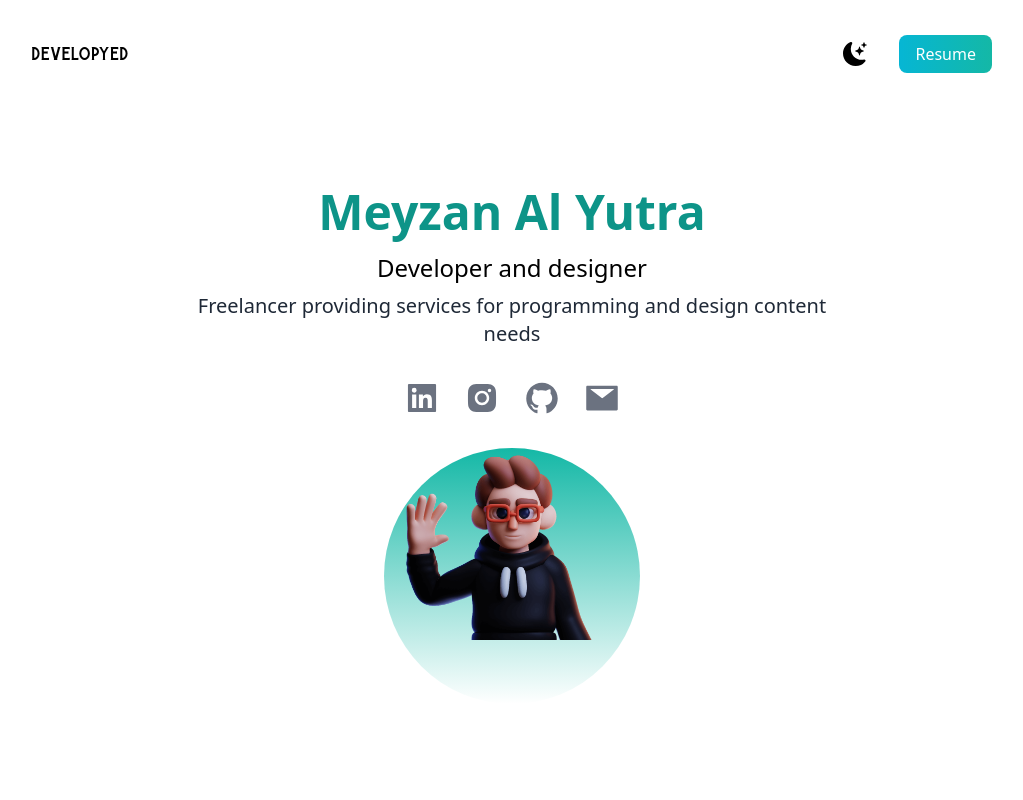
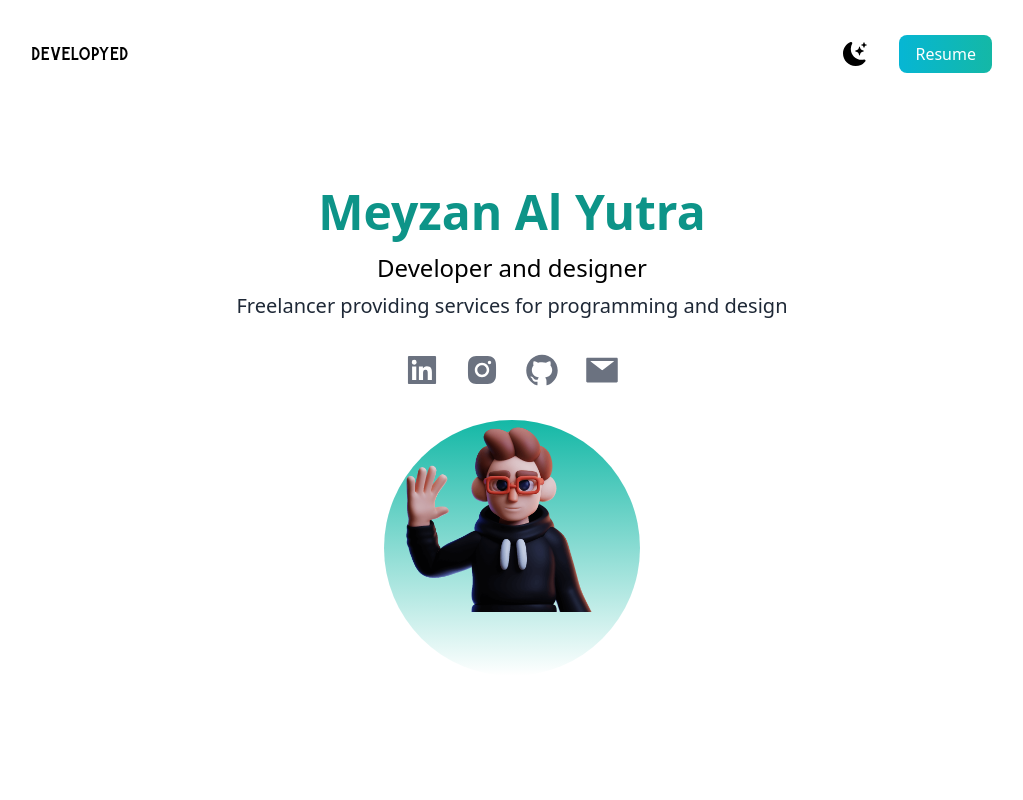
Before and after one commit to Meyzan16/portopolio-next, a Next.js app: page / in a window 1280 px wide. Shown: the top 800 px of the page, without its empty margins (128-1151 px from the left). Built offline with nearby package versions, Linux system fonts and the light colour scheme.

Commit message:
update indexjs

```diff
--- a/src/pages/index.tsx
+++ b/src/pages/index.tsx
@@ -46,7 +46,7 @@ export default function Home() {
               <h2 className={styles.name}>Meyzan Al Yutra</h2>
               <h2 className="text-xl py-2 sm:text-2xl dark:text-white">Developer and designer</h2>
               <p className="text-medium leading-8 text-gray-800 sm:text-xl max-w-2xl mx-auto dark:text-white">
-                Freelancer providing services for programming and design content needs</p>
+                Freelancer providing services for programming and design</p>
             </div>
 
             <div className="mt-10 lg:mt-8 text-4xl gap-6 flex flex-wrap justify-center text-gray-500 dark:text-white">
```
